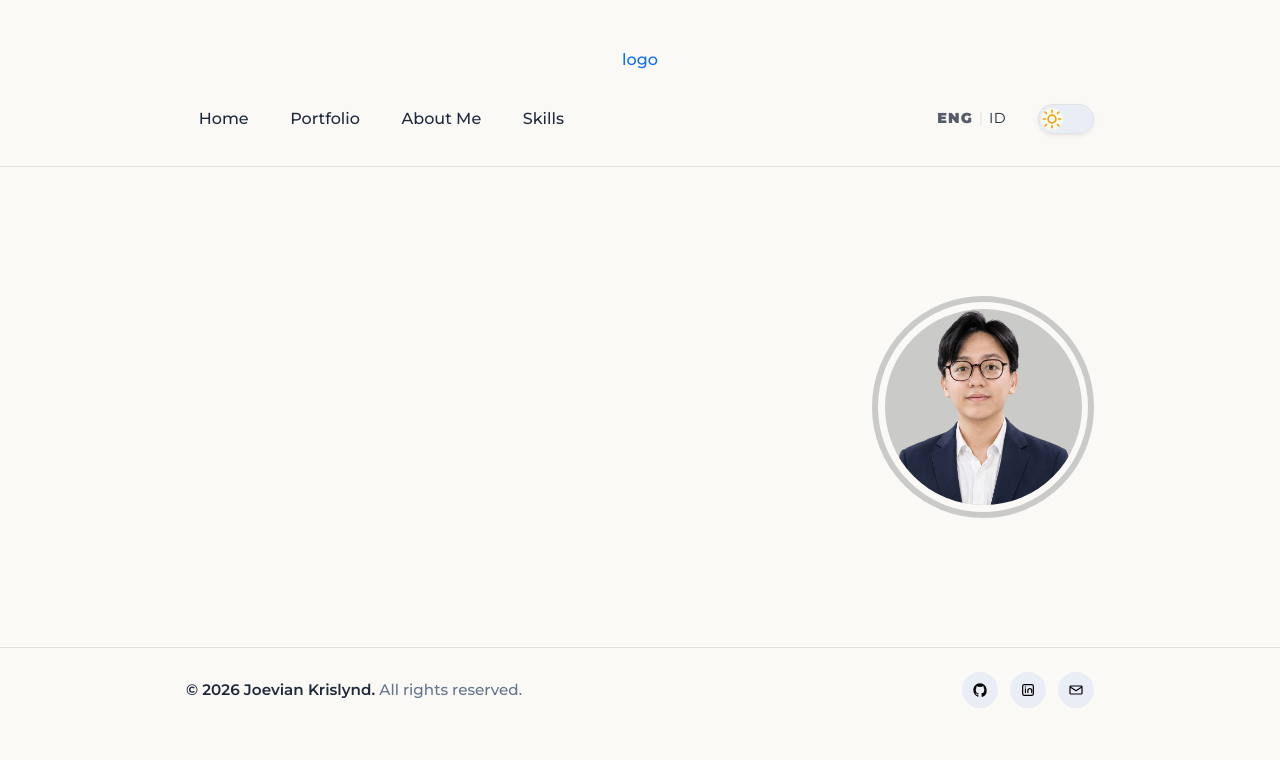
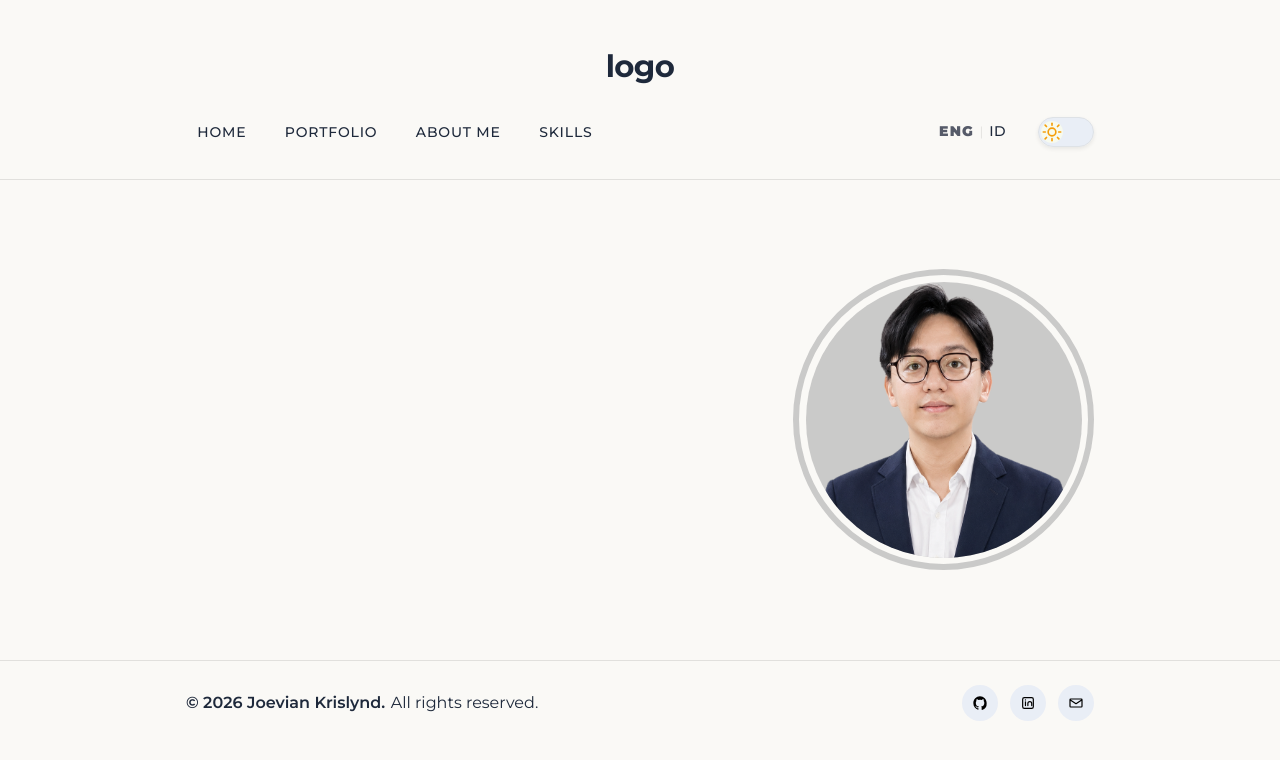
Before and after one commit to Joevian-Krislynd/joevian-krislynd.github.io, a website built with Vite: page src/index.html in a window 1280 px wide. Built offline with nearby package versions, Linux system fonts and the light colour scheme.

Commit message:
standarisasi font

```diff
--- a/src/html/footer/footer.html
+++ b/src/html/footer/footer.html
@@ -1,10 +1,11 @@
 <footer class="site-footer">
   <div class="site-inner">
     <div class="footer-content">
-      <p class="footer-copy">
-        <span>© 2026 Joevian Krislynd. </span>All rights reserved.
+      <p class="footer-copy text-content">
+        <span class="font-weight-semibold">© 2026 Joevian Krislynd.</span>
+        <span class="footer-rights" data-i18n="footer.rights"></span>
       </p>
-      <div class="footer-socials" aria-label="Social media links">
+      <div class="footer-socials text-content" aria-label="Social media links">
         <a
           href="https://github.com/Joevian-Krislynd"
           target="_blank"
--- a/src/html/header/navbar.html
+++ b/src/html/header/navbar.html
@@ -1,24 +1,24 @@
 <div class="site-inner">
   <nav class="navbar-container">
-    <a id="logo" href="index.html">logo</a>
+    <a id="logo" href="index.html" class="text-heading">logo</a>
     <div class="navbar-after-logo">
     <div id="navbar-menu">
       <ul class="navlinks">
         <li class="nav-item">
-          <a href="#home" data-i18n="navbar.home" class="link-to-section"></a>
+          <a href="#home" data-i18n="navbar.home" class="text-content link-to-section"></a>
         </li>
         <li class="nav-item">
           <a
             href="#portfolio"
             data-i18n="navbar.portfolio"
-            class="link-to-section"
+            class="text-content link-to-section"
           ></a>
         </li>
         <li class="nav-item">
-          <a href="#about" data-i18n="navbar.about" class="link-to-section"></a>
+          <a href="#about" data-i18n="navbar.about" class="text-content link-to-section"></a>
         </li>
         <li class="nav-item">
-          <a href="#skill" data-i18n="navbar.skill" class="link-to-section"></a>
+          <a href="#skill" data-i18n="navbar.skill" class="text-content link-to-section"></a>
         </li>
       </ul>
     </div>
@@ -38,14 +38,14 @@
         <div class="lang-switcher" role="group" aria-label="Language switcher">
           <a
             href="#"
-            class="lang-option active"
+            class="text-label lang-option active"
             data-lang="en"
             aria-current="page"
           >
             ENG
           </a>
-          <span class="lang-separator">|</span>
-          <a href="#" class="lang-option" data-lang="id">ID</a>
+          <span class="text-caption lang-separator">|</span>
+          <a href="#" class="text-label lang-option" data-lang="id">ID</a>
         </div>
         <div class="setting-item">
           <label class="switch">
--- a/src/public/lang/en.json
+++ b/src/public/lang/en.json
@@ -2,5 +2,6 @@
   "navbar.home": "Home",
   "navbar.portfolio": "Portfolio",
   "navbar.about": "About Me",
-  "navbar.skill": "Skills"
+  "navbar.skill": "Skills",
+  "footer.rights": "All rights reserved."
 }
--- a/src/public/lang/id.json
+++ b/src/public/lang/id.json
@@ -2,5 +2,6 @@
   "navbar.home": "Beranda",
   "navbar.portfolio": "Portofolio",
   "navbar.about": "Tentang Saya",
-  "navbar.skill": "Keahlian"
+  "navbar.skill": "Keahlian",
+  "footer.rights": "Hak cipta dilindungi undang-undang."
 }
--- a/src/scss/fonts.scss
+++ b/src/scss/fonts.scss
@@ -2,4 +2,108 @@
 
 :root {
   --font-sans-serif: "Montserrat", sans-serif;
+  --font-size-content: 1rem;
+  --font-size-heading: clamp(1.5rem, 2.4vw, 2.25rem);
+  --font-size-subheading: clamp(1rem, 1.4vw, 1.15rem);
+  --font-size-label: 0.875rem;
+  --font-size-caption: 0.8rem;
+  --line-height-content: 1.7;
+  --line-height-heading: 1.2;
+  --line-height-subheading: 1.45;
+  --font-weight-light: 300;
+  --font-weight-regular: 400;
+  --font-weight-medium: 500;
+  --font-weight-semibold: 600;
+  --font-weight-bold: 700;
+  --font-weight-black: 900;
 }
+
+body,
+p,
+li,
+label,
+button,
+input,
+textarea,
+select,
+span,
+a,
+small,
+blockquote,
+.text-content {
+  font-family: var(--font-sans-serif);
+  font-size: var(--font-size-content);
+  line-height: var(--line-height-content);
+  font-weight: var(--font-weight-regular);
+  color: var(--text-color);
+  -webkit-font-smoothing: antialiased;
+}
+
+h1,
+h2,
+h3,
+h4,
+h5,
+h6,
+.text-heading {
+  font-family: var(--font-sans-serif);
+  font-size: var(--font-size-heading);
+  line-height: var(--line-height-heading);
+  font-weight: var(--font-weight-bold);
+  letter-spacing: -0.02em;
+  color: var(--text-color);
+}
+
+.text-subheading {
+  font-family: var(--font-sans-serif);
+  font-size: var(--font-size-subheading);
+  line-height: var(--line-height-subheading);
+  font-weight: var(--font-weight-medium);
+  color: var(--text-secondary);
+}
+
+.text-label,
+.text-caption {
+  font-family: var(--font-sans-serif);
+  letter-spacing: 0.03em;
+}
+
+.text-label {
+  font-size: var(--font-size-label);
+  font-weight: var(--font-weight-medium);
+  color: var(--text-color);
+}
+
+.text-caption {
+  font-size: var(--font-size-caption);
+  font-weight: var(--font-weight-regular);
+  color: var(--text-secondary);
+}
+
+.font-weight-light {
+  font-weight: var(--font-weight-light);
+}
+
+.font-weight-regular {
+  font-weight: var(--font-weight-regular);
+}
+
+.font-weight-medium {
+  font-weight: var(--font-weight-medium);
+}
+
+.font-weight-semibold {
+  font-weight: var(--font-weight-semibold);
+}
+
+.font-weight-bold {
+  font-weight: var(--font-weight-bold);
+}
+
+.font-weight-black {
+  font-weight: var(--font-weight-black);
+}
+
+.font-style-italic {
+  font-style: italic;
+}
--- a/src/scss/footer/footer.scss
+++ b/src/scss/footer/footer.scss
@@ -24,15 +24,25 @@ footer {
 }
 
 .footer-copy {
-  font-size: 0.95rem;
+  display: flex;
+  align-items: center;
+  gap: 0.35rem;
+  font-size: var(--font-size-content);
   margin: 0;
-  font-family: var(--font-sans-serif);
-  font-weight: 500;
+  font-weight: var(--font-weight-medium);
 }
 
-.footer-copy span {
+.footer-copy > span {
   color: var(--text-color);
-  font-weight: 600;
+  font-weight: var(--font-weight-semibold);
+}
+
+.footer-rights {
+  display: inline-block;
+  margin: 0;
+  padding: 0;
+  font-weight: 400 !important;
+  font-style: normal;
 }
 
 .footer-socials {
@@ -70,9 +80,6 @@ html[data-theme="dark"] .footer-socials img {
 }
 
 @media (max-width: 768px) {
-  .site-footer {
-  }
-
   .footer-content {
     width: min(100%, var(--mobile-max-width));
     padding-inline: var(--mobile-side-padding);
@@ -80,7 +87,6 @@ html[data-theme="dark"] .footer-socials img {
     justify-content: center;
     text-align: center;
     align-items: center;
-    gap: 0.9rem;
   }
 
   .footer-copy {
--- a/src/scss/header/navbar.scss
+++ b/src/scss/header/navbar.scss
@@ -3,8 +3,6 @@ header {
   border-bottom: 1px solid var(--border-color);
   position: relative;
   text-align: center;
-  font-family: var(--font-sans-serif);
-  font-weight: 500;
 }
 
 .navbar-container {
@@ -86,6 +84,10 @@ header {
   color: var(--text-color);
   position: relative;
   transition: color 0.2s ease;
+  font-size: var(--font-size-label);
+  font-weight: var(--font-weight-medium);
+  text-transform: uppercase;
+  letter-spacing: 0.06em;
 }
 
 .link-to-section::after {
--- a/src/scss/main/home.scss
+++ b/src/scss/main/home.scss
@@ -3,7 +3,6 @@
   margin-left: auto;
   margin-right: auto;
   min-height: 60vh;
-  //   background-color: rgb(231, 205, 205, 14%);
   background-color: var(--bg-color);
   display: flex;
   align-items: center;
@@ -12,13 +11,18 @@
   padding-inline: var(--site-side-padding);
 }
 
+.home-text-container {
+  flex: 1 1 0;
+  min-width: 0;
+}
+
 .profpict-container {
   display: flex;
   justify-content: end;
 }
 
 .profile-circle {
-  width: clamp(160px, 28%, 420px);
+  width: clamp(160px, 38%, 420px);
   aspect-ratio: 1 / 1;
   border: 6px solid var(--profpic-clip-color);
   background-color: transparent;
@@ -57,8 +61,8 @@
   }
 
   .profile-circle {
-    width: 50vw;
-    height: 50vw;
+    width: clamp(160px, 50vw, 320px);
+    height: auto;
     box-sizing: border-box;
     border: 4px solid var(--profpic-clip-color);
   }
--- a/src/scss/variables.scss
+++ b/src/scss/variables.scss
@@ -2,7 +2,7 @@
   --site-max-width: 1100px;
   --site-side-padding: clamp(1rem, 4vw, 3rem);
 
-  --mobile-max-width: 80%;
+  --mobile-max-width: 85%;
   --mobile-side-padding: clamp(1rem, 4vw, 2rem);
 }
 
```
